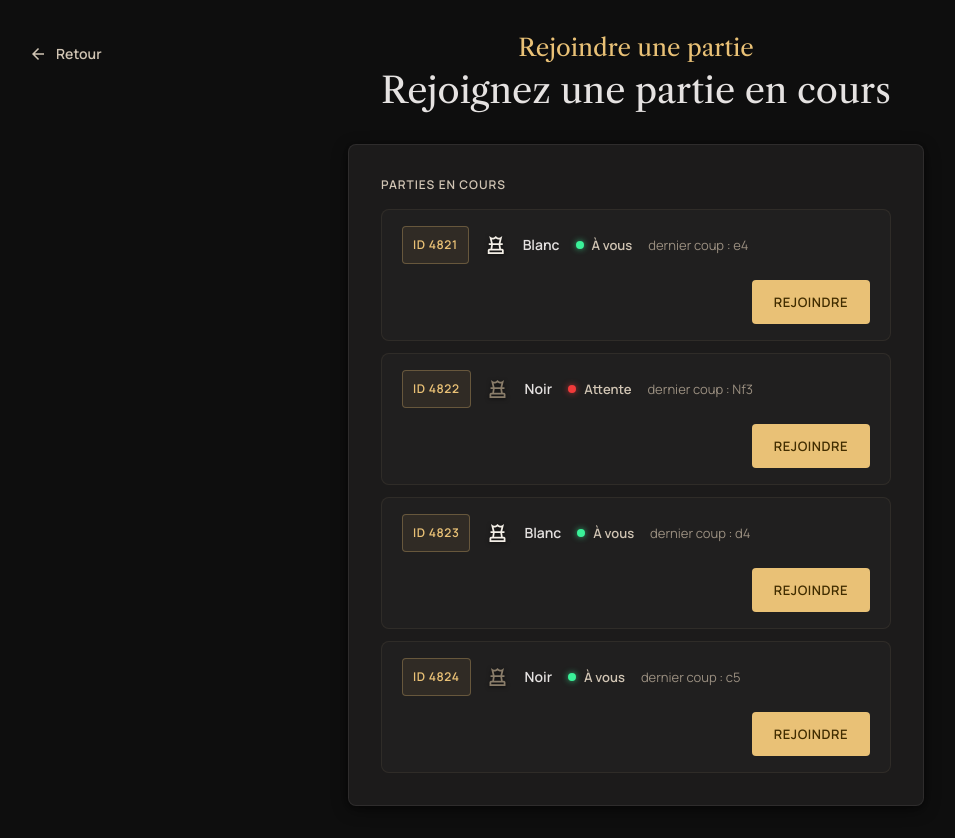
After one commit to LeNonante/PE_Echiquier, a Flask app: page /rejoindre in a window 1280 px wide. The commit adds this page. Shown: the whole page, without its empty margins (4-959 px from the left). Run offline with Flask 3, Linux system fonts and the light colour scheme; some libraries are stand-ins or nearby versions.

Commit message:
Ajout page rejoindre

```diff
--- a/interface_test/app.py
+++ b/interface_test/app.py
@@ -19,5 +19,15 @@ def create_ia():
 def create_online():
     return render_template('create_online.html')
 
+@app.route('/rejoindre')
+def rejoindre():
+    games = [
+        {'id': 4821, 'color': 'white', 'turn': 'you', 'last_move': 'e4'},
+        {'id': 4822, 'color': 'black', 'turn': 'waiting', 'last_move': 'Nf3'},
+        {'id': 4823, 'color': 'white', 'turn': 'you', 'last_move': 'd4'},
+        {'id': 4824, 'color': 'black', 'turn': 'you', 'last_move': 'c5'},
+    ]
+    return render_template('rejoindre.html', games=games)
+
 if __name__ == '__main__':
     app.run(debug=True)
--- a/interface_test/templates/index.html
+++ b/interface_test/templates/index.html
@@ -136,7 +136,7 @@
                 <div class="bento-grid">
 
                     <!-- Card 1 : Rejoindre une partie -->
-                    <a class="bento-card bg-[#3C2F2F]" href="#">
+                    <a class="bento-card bg-[#3C2F2F]" href="{{ url_for('rejoindre') }}">
                         <div class="bento-card-overlay"></div>
                         <div
                             class="card-bg-image card-bg-observe opacity-20 mix-blend-overlay"
--- /dev/null
+++ b/interface_test/templates/rejoindre.html
@@ -0,0 +1,327 @@
+<!DOCTYPE html>
+<html class="dark" lang="fr">
+    <head>
+        <meta charset="utf-8">
+        <meta name="viewport" content="width=device-width, initial-scale=1.0">
+        <meta http-equiv="X-UA-Compatible" content="IE=edge,chrome=1">
+        <title>M.A.E.L. - Rejoindre une partie</title>
+
+        <script src="https://cdn.tailwindcss.com?plugins=forms,container-queries"></script>
+        <link href="https://fonts.googleapis.com/css2?family=Material+Symbols+Outlined:wght,FILL@100..700,0..1&display=swap" rel="stylesheet">
+        <link href="https://fonts.googleapis.com/css2?family=Libre+Caslon+Text:wght@400;700&family=Manrope:wght@400;600&display=swap" rel="stylesheet">
+        <link rel="stylesheet" href="{{ url_for('static', filename='css/style.css') }}">
+
+        <script id="tailwind-config">
+            tailwind.config = {
+                darkMode: "class",
+                theme: {
+                    extend: {
+                        colors: {
+                            "outline-variant": "#4e4639",
+                            "secondary-container": "#524343",
+                            "on-primary": "#412d00",
+                            "tertiary-fixed": "#e5e2dd",
+                            "tertiary": "#c9c6c2",
+                            "on-secondary": "#3a2d2d",
+                            "on-surface": "#e5e2e1",
+                            "outline": "#9a8f80",
+                            "primary-fixed": "#ffdea5",
+                            "on-primary-fixed": "#261900",
+                            "surface-dim": "#131313",
+                            "inverse-surface": "#e5e2e1",
+                            "secondary": "#d6c2c1",
+                            "on-secondary-fixed": "#241919",
+                            "surface": "#131313",
+                            "secondary-fixed": "#f3dedd",
+                            "primary-container": "#c5a059",
+                            "surface-container-lowest": "#0e0e0e",
+                            "background": "#131313",
+                            "primary-fixed-dim": "#e9c176",
+                            "tertiary-fixed-dim": "#c9c6c2",
+                            "surface-container": "#20201f",
+                            "secondary-fixed-dim": "#d6c2c1",
+                            "on-error": "#690005",
+                            "error-container": "#93000a",
+                            "error": "#ffb4ab",
+                            "on-error-container": "#ffdad6",
+                            "on-secondary-container": "#c4b1b0",
+                            "surface-container-highest": "#353535",
+                            "on-primary-fixed-variant": "#5d4201",
+                            "surface-bright": "#393939",
+                            "on-secondary-fixed-variant": "#524343",
+                            "inverse-primary": "#775a19",
+                            "on-primary-container": "#4e3700",
+                            "surface-tint": "#e9c176",
+                            "surface-container-high": "#2a2a2a",
+                            "on-tertiary-container": "#3b3b38",
+                            "surface-container-low": "#1c1b1b",
+                            "on-surface-variant": "#d1c5b4",
+                            "on-tertiary": "#31302d",
+                            "tertiary-container": "#a7a5a1",
+                            "on-background": "#e5e2e1",
+                            "surface-variant": "#353535",
+                            "on-tertiary-fixed-variant": "#474743",
+                            "primary": "#e9c176",
+                            "on-tertiary-fixed": "#1c1c19",
+                            "inverse-on-surface": "#313030"
+                        },
+                        borderRadius: {
+                            DEFAULT: "0.125rem",
+                            lg: "0.25rem",
+                            xl: "0.5rem",
+                            full: "0.75rem"
+                        },
+                        spacing: {
+                            unit: "8px",
+                            "component-gap": "16px",
+                            gutter: "24px",
+                            "margin-safe": "32px"
+                        },
+                        fontFamily: {
+                            "headline-md": ["Libre Caslon Text", "serif"],
+                            "body-lg": ["Manrope", "sans-serif"],
+                            "display-lg-mobile": ["Libre Caslon Text", "serif"],
+                            "display-lg": ["Libre Caslon Text", "serif"],
+                            "label-sm": ["Manrope", "sans-serif"],
+                            "body-md": ["Manrope", "sans-serif"]
+                        },
+                        fontSize: {
+                            "headline-md": ["24px", { lineHeight: "32px", fontWeight: "400" }],
+                            "body-lg": ["18px", { lineHeight: "28px", fontWeight: "400" }],
+                            "display-lg-mobile": ["32px", { lineHeight: "40px", fontWeight: "400" }],
+                            "display-lg": ["48px", { lineHeight: "56px", letterSpacing: "-0.02em", fontWeight: "400" }],
+                            "label-sm": ["12px", { lineHeight: "16px", letterSpacing: "0.08em", fontWeight: "600" }],
+                            "body-md": ["16px", { lineHeight: "24px", fontWeight: "400" }]
+                        }
+                    }
+                }
+            }
+        </script>
+
+        <style>
+            /* ---------- Section label ---------- */
+            .section-label {
+                font-family: 'Manrope', sans-serif;
+                font-size: 12px;
+                line-height: 16px;
+                letter-spacing: 0.08em;
+                font-weight: 600;
+                color: #d1c5b4;
+                text-transform: uppercase;
+                display: block;
+                margin-bottom: 16px;
+            }
+
+            /* ---------- Game rows ---------- */
+            .join-list {
+                display: flex;
+                flex-direction: column;
+                gap: 12px;
+            }
+
+            .join-row {
+                display: flex;
+                flex-wrap: wrap;
+                align-items: center;
+                gap: 16px;
+                background-color: rgba(255, 255, 255, 0.02);
+                border: 1px solid rgba(78, 70, 57, 0.35);
+                border-radius: 0.5rem;
+                padding: 16px 20px;
+                transition: border-color 0.2s, background-color 0.2s;
+            }
+
+            .join-row:hover {
+                border-color: rgba(233, 193, 118, 0.4);
+                background-color: rgba(255, 255, 255, 0.04);
+            }
+
+            .join-id-badge {
+                font-family: 'Manrope', sans-serif;
+                font-size: 12px;
+                font-weight: 700;
+                letter-spacing: 0.05em;
+                color: #e9c176;
+                background-color: rgba(233, 193, 118, 0.08);
+                border: 1px solid rgba(233, 193, 118, 0.3);
+                border-radius: 0.25rem;
+                padding: 6px 10px;
+                white-space: nowrap;
+            }
+
+            .join-piece {
+                font-size: 22px;
+                line-height: 1;
+                flex-shrink: 0;
+            }
+
+            .join-piece--white { color: #f5f0e8; filter: drop-shadow(0 1px 2px rgba(0,0,0,0.6)); }
+            .join-piece--black { color: #8a7d6a; filter: drop-shadow(0 1px 2px rgba(0,0,0,0.6)); }
+
+            .join-color-label {
+                font-family: 'Manrope', sans-serif;
+                font-size: 14px;
+                font-weight: 600;
+                color: #e5e2e1;
+                white-space: nowrap;
+            }
+
+            .join-status {
+                display: flex;
+                align-items: center;
+                gap: 8px;
+                font-family: 'Manrope', sans-serif;
+                font-size: 13px;
+                font-weight: 600;
+                color: #d1c5b4;
+                white-space: nowrap;
+            }
+
+            .join-dot {
+                width: 8px;
+                height: 8px;
+                border-radius: 50%;
+                flex-shrink: 0;
+            }
+
+            .join-dot--you {
+                background-color: #3af299;
+                box-shadow: 0 0 6px rgba(58, 242, 153, 0.7);
+            }
+
+            .join-dot--waiting {
+                background-color: #f23a3a;
+                box-shadow: 0 0 6px rgba(242, 58, 58, 0.7);
+            }
+
+            .join-lastmove {
+                font-family: 'Manrope', sans-serif;
+                font-size: 13px;
+                color: #9a8f80;
+                white-space: nowrap;
+            }
+
+            .join-btn {
+                font-family: 'Manrope', sans-serif;
+                font-size: 13px;
+                letter-spacing: 0.04em;
+                font-weight: 600;
+                text-transform: uppercase;
+                color: #412d00;
+                background-color: #e9c176;
+                border: none;
+                border-radius: 0.25rem;
+                padding: 10px 22px;
+                cursor: pointer;
+                white-space: nowrap;
+                text-decoration: none;
+                margin-left: auto;
+                transition: background-color 0.2s;
+            }
+
+            .join-btn:hover { background-color: #f0cc87; }
+
+            .join-empty {
+                font-family: 'Manrope', sans-serif;
+                font-size: 14px;
+                color: #9a8f80;
+                text-align: center;
+                padding: 32px 0;
+            }
+
+            @media (max-width: 560px) {
+                .join-row {
+                    flex-direction: column;
+                    align-items: stretch;
+                }
+                .join-btn {
+                    margin-left: 0;
+                    text-align: center;
+                }
+            }
+
+            /* ---------- Back button ---------- */
+            .back-btn {
+                display: flex;
+                align-items: center;
+                gap: 8px;
+                color: #d1c5b4;
+                font-family: 'Manrope', sans-serif;
+                font-size: 14px;
+                font-weight: 600;
+                text-decoration: none;
+                padding: 8px;
+                border-radius: 0.25rem;
+                transition: color 0.2s, background-color 0.2s;
+            }
+
+            .back-btn:hover {
+                color: #e9c176;
+                background-color: rgba(233, 193, 118, 0.08);
+            }
+        </style>
+    </head>
+
+    <body class="min-h-screen flex flex-col font-body-md text-body-md antialiased selection:bg-primary-container selection:text-on-primary-container">
+
+        <div class="flex-1 flex flex-col">
+            <main class="page-main">
+
+                <!-- Back button -->
+                <div class="absolute top-8 left-6 md:top-margin-safe md:left-gutter">
+                    <a href="{{ url_for('index') }}" class="back-btn">
+                        <span class="material-symbols-outlined text-xl">arrow_back</span>
+                        <span class="hidden sm:inline">Retour</span>
+                    </a>
+                </div>
+
+                <!-- Centered content -->
+                <div class="flex flex-col items-center justify-center flex-1 w-full">
+                    <div class="w-full max-w-xl">
+
+                        <!-- Header -->
+                        <div class="mb-8 text-center">
+                            <h1 class="page-tagline mb-1">Rejoindre une partie</h1>
+                            <h2 style="font-family:'Libre Caslon Text',serif;font-size:36px;line-height:44px;font-weight:400;color:#e5e2e1;">
+                                Rejoignez une partie en cours
+                            </h2>
+                        </div>
+
+                        <!-- Card -->
+                        <div style="background-color:#1c1b1b;border:1px solid rgba(245,242,237,0.08);border-radius:0.5rem;padding:2rem;box-shadow:0 4px 16px rgba(0,0,0,0.45),0 1px 4px rgba(0,0,0,0.3);">
+
+                            <span class="section-label">Parties en cours</span>
+
+                            {% if games %}
+                            <div class="join-list">
+                                {% for game in games %}
+                                <div class="join-row">
+                                    <span class="join-id-badge">ID {{ game.id }}</span>
+
+                                    <span class="material-symbols-outlined join-piece join-piece--{{ game.color }}">chess</span>
+                                    <span class="join-color-label">{{ 'Blanc' if game.color == 'white' else 'Noir' }}</span>
+
+                                    <span class="join-status">
+                                        <span class="join-dot join-dot--{{ 'you' if game.turn == 'you' else 'waiting' }}"></span>
+                                        {{ 'À vous' if game.turn == 'you' else 'Attente' }}
+                                    </span>
+
+                                    <span class="join-lastmove">dernier coup&nbsp;: {{ game.last_move }}</span>
+
+                                    <a href="{{ game.url if game.url is defined else '#' }}" class="join-btn">Rejoindre</a>
+                                </div>
+                                {% endfor %}
+                            </div>
+                            {% else %}
+                            <p class="join-empty">Aucune partie en cours pour le moment.</p>
+                            {% endif %}
+
+                        </div>
+                    </div>
+                </div>
+
+            </main>
+        </div>
+
+    </body>
+</html>
```
